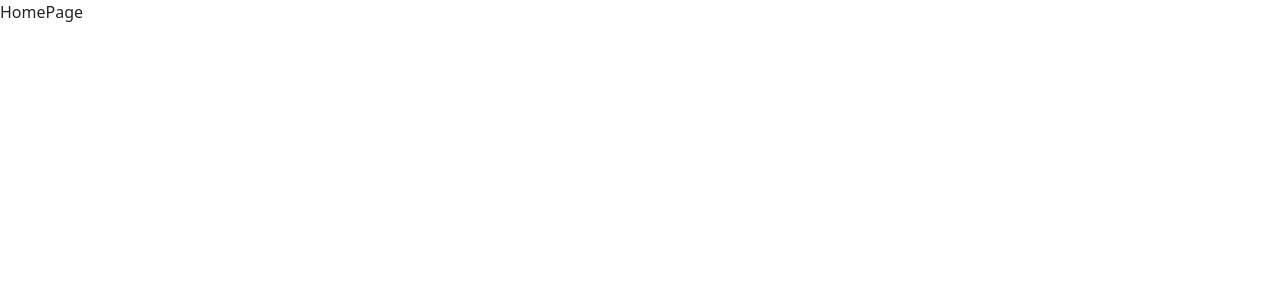
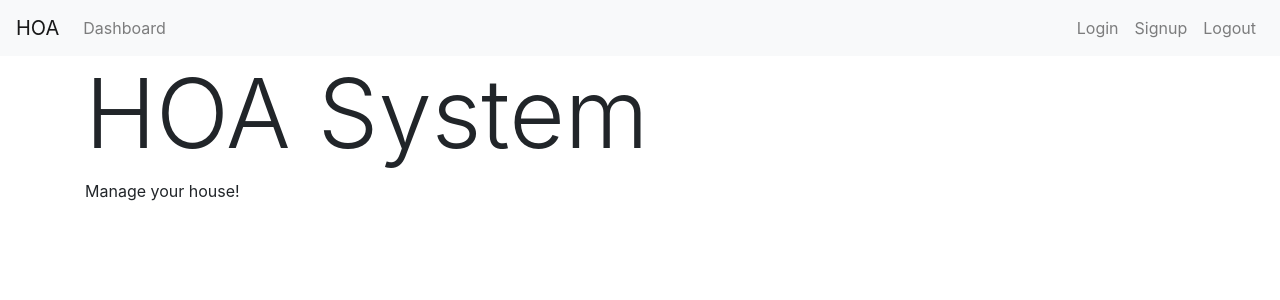
Before and after one commit to Adi-mor2009/hoa-app, a React (Create React App) app: page /tenants in a window 1280 px wide. Shown: the top 300 px of the page. Built offline with nearby package versions, Linux system fonts and the light colour scheme.

Commit message:
adding basic navbar to home page

```diff
--- a/package.json
+++ b/package.json
@@ -7,7 +7,7 @@
     "@testing-library/react": "^11.2.6",
     "@testing-library/user-event": "^12.8.3",
     "axios": "^0.21.1",
-    "bootstrap": "^5.0.0",
+    "bootstrap": "^4.6.0",
     "react": "^17.0.2",
     "react-bootstrap": "^1.5.2",
     "react-dom": "^17.0.2",
--- a/src/App.js
+++ b/src/App.js
@@ -4,16 +4,23 @@
 import HomePage from './pages/HomePage/HomePage';
 import LoginPage from './pages/LoginPage/LoginPage';
 import SignupPage from './pages/SignupPage/SignupPage';
+import MainNavbar from './components/MainNavbar/MainNavbar';
 
 function App() {
   return (
     <div className="app">
       <HashRouter>
         <Switch>
-          <Route exact path="/" ><HomePage/></Route>
+          <Route exact path="/" >
+            <MainNavbar/>
+            <HomePage/>
+          </Route>
           <Route exact path="/login"><LoginPage/></Route>
           <Route exact path="/signup" ><SignupPage/></Route>
-          {/* <Route exact path="/dashboard" ><DashboardPage/></Route>
+          {/* <Route exact path="/dashboard" >
+            <RecipeNavbar/>
+            <DashboardPage/>
+          </Route>
           <Route exact path="/tenants" ><TenantsPage/></Route>
           <Route exact path="/messages" ><MessagesdPage/></Route>
           <Route exact path="/new-message" ><NewMessagePage/></Route>
--- /dev/null
+++ b/src/components/MainNavbar/MainNavbar.js
@@ -0,0 +1,24 @@
+import React from 'react';
+import { Nav, Navbar } from 'react-bootstrap';
+
+function MainNavbar(props) {
+    return (
+        <Navbar bg="light" expand="lg">
+            <Navbar.Brand href="#/">HOA</Navbar.Brand>
+            {/* <Navbar.Brand href="#/">Recipe Book</Navbar.Brand> */}
+            <Navbar.Toggle aria-controls="basic-navbar-nav" />
+            <Navbar.Collapse id="basic-navbar-nav">
+                <Nav className="mr-auto">
+                    <Nav.Link href="#/dashboard">Dashboard</Nav.Link>
+                </Nav>
+                <Nav className="ml-auto">
+                    <Nav.Link href="#/login">Login</Nav.Link>
+                    <Nav.Link href="#/signup">Signup</Nav.Link>
+                    <Nav.Link href="#">Logout</Nav.Link>
+                </Nav>
+        </Navbar.Collapse>
+        </Navbar>
+    );
+}
+
+export default MainNavbar;
--- a/src/pages/HomePage/HomePage.js
+++ b/src/pages/HomePage/HomePage.js
@@ -1,10 +1,12 @@
 import React from 'react';
+import { Container } from 'react-bootstrap';
 
 function HomePage(props) {
     return (
-        <div className="p-home">
-            HomePage
-        </div>
+        <Container className="p-home">
+            <h1 className="display-1">HOA System</h1>
+            <p>Manage your house!</p>
+        </Container>
     );
 }
 
```
Also changed, not shown: src/components/MainNavbar/MainNavbar.css (added), 1 other file (tests, documents, lock files or other folders).
